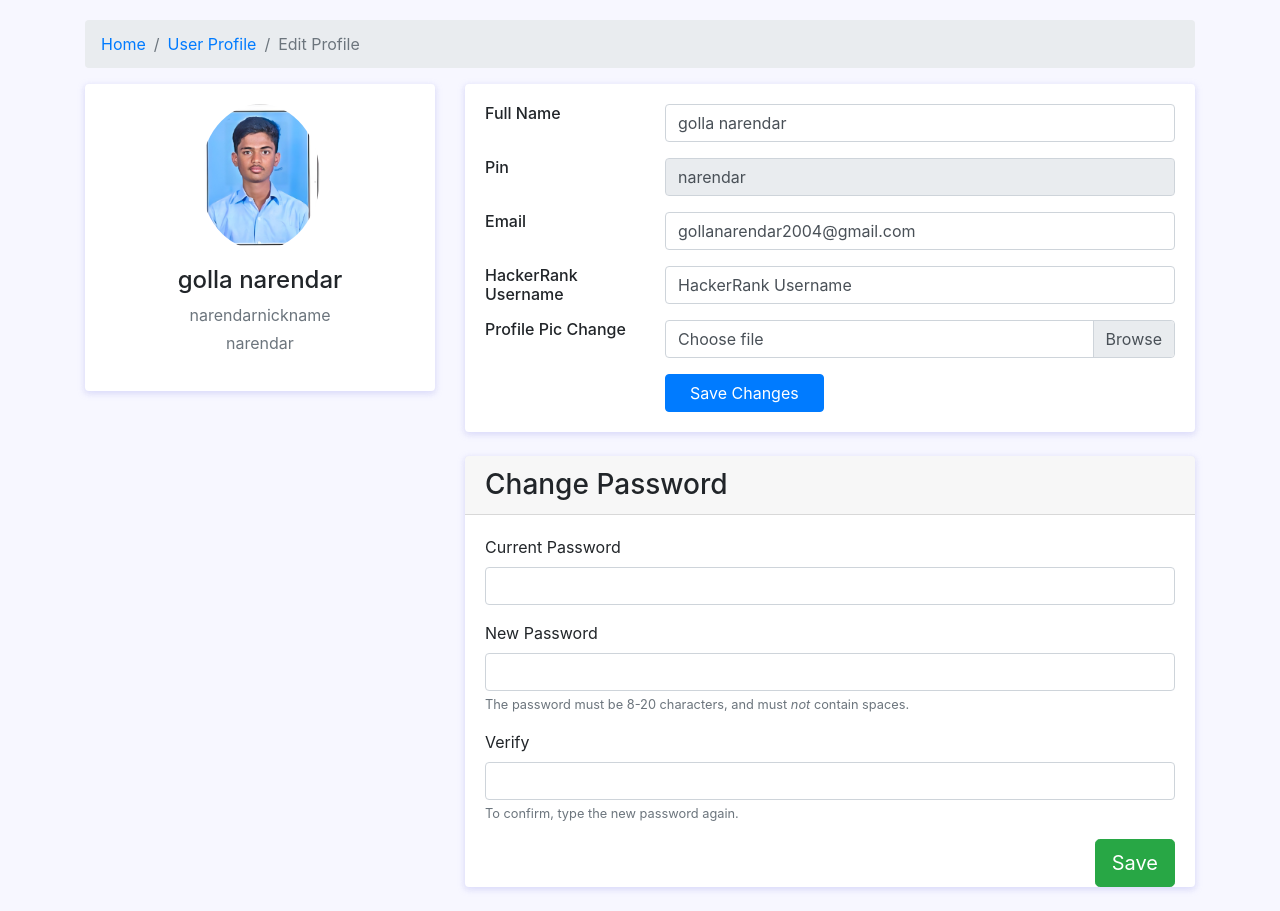
After one commit to Narendarcodes/gptlogicloom, a Django app: page /profile/editprofile/ in a window 1280 px wide. The commit adds this page. Run offline with Django 5.2, Linux system fonts and the light colour scheme; a user stored in the database is signed in; data comes from the database, SQL or seed files in the repository; both versions use the stored data as it was after the commit; some libraries are stand-ins or nearby versions.

Commit message:
made necessary changes in profile

```diff
--- a/profilepage/urls.py
+++ b/profilepage/urls.py
@@ -3,5 +3,6 @@ from django.urls import path,include
 from . import views
 
 urlpatterns = [
-    path('',views.profile,name='profile')
+    path('',views.profile,name='profile'),
+    path('editprofile/',views.editprofile,name='editprofile')
 ]
--- a/profilepage/views.py
+++ b/profilepage/views.py
@@ -12,3 +12,12 @@ def profile(request):
     else:
         context = {'user_profile': user_profile}
         return render(request, 'profile/userprofile.html', context)
+
+@login_required
+def editprofile(request):
+    user_profile = Profile.objects.filter(user=request.user).first()
+    if user_profile is None:
+        return redirect('home')
+    else:
+        context = {'user_profile': user_profile}
+        return render(request, 'profile/editprofile.html', context)
--- /dev/null
+++ b/templates/profile/editprofile.html
@@ -0,0 +1,177 @@
+<!DOCTYPE html>
+<html lang="en">
+
+<head>
+    <meta charset="utf-8">
+
+
+    <title>profile edit data and skills - Bootdey.com</title>
+    <meta name="viewport" content="width=device-width, initial-scale=1">
+    <link href="https://cdn.jsdelivr.net/npm/bootstrap@4.5.0/dist/css/bootstrap.min.css" rel="stylesheet">
+    <style type="text/css">
+        body {
+            background: #f7f7ff;
+            margin-top: 20px;
+        }
+
+        .card {
+            position: relative;
+            display: flex;
+            flex-direction: column;
+            min-width: 0;
+            word-wrap: break-word;
+            background-color: #fff;
+            background-clip: border-box;
+            border: 0 solid transparent;
+            border-radius: .25rem;
+            margin-bottom: 1.5rem;
+            box-shadow: 0 2px 6px 0 rgb(218 218 253 / 65%), 0 2px 6px 0 rgb(206 206 238 / 54%);
+        }
+
+        .me-2 {
+            margin-right: .5rem !important;
+        }
+    </style>
+</head>
+
+<body>
+
+
+    <div class="container">
+        <nav aria-label="breadcrumb" class="main-breadcrumb">
+            <ol class="breadcrumb">
+                <li class="breadcrumb-item"><a href="../../">Home</a></li>
+                <li class="breadcrumb-item "><a href="../">User Profile</a></li>
+                <li class="breadcrumb-item active" aria-current="page">Edit Profile</li>
+            </ol>
+        </nav>
+        <div class="main-body">
+            <div class="row">
+                <div class="col-lg-4">
+                    <div class="card">
+                        <div class="card-body">
+                            <div class="d-flex flex-column align-items-center text-center">
+                                <img src="{{ user_profile.image.url }}" alt="Admin"
+                                    class="rounded-circle" width="120">
+                                <div class="mt-3">
+                                    <h4>{{ user_profile.name }}</h4>
+                                    <p class="text-secondary mb-1">{{ user_profile.nickname }}</p>
+                                    <p class="text-muted font-size-sm">{{ user_profile.user.username }}</p>
+                                    {% comment %} <button class="btn btn-primary">Follow</button>
+                                    <button class="btn btn-outline-primary">Message</button> {% endcomment %}
+                                </div>
+                            </div>
+                        </div>
+                    </div>
+                </div>
+
+                <div class="col-lg-8">
+                    <div class="card">
+                        <div class="card-body">
+                            <form action='profileedithandle/' method='post'>
+                            <div class="row mb-3">
+                                <div class="col-sm-3">
+                                    <h6 class="mb-0">Full Name</h6>
+                                </div>
+                                <div class="col-sm-9 text-secondary">
+                                    <input type="text" class="form-control" value="{{ user_profile.name }}">
+                                </div>
+                            </div>
+                            <div class="row mb-3">
+                                <div class="col-sm-3">
+                                    <h6 class="mb-0">Pin</h6>
+                                </div>
+                                <div class="col-sm-9 text-secondary">
+                                    <input type="text" class="form-control" value="{{ user_profile.user.username }}" disabled readonly>
+                                </div>
+                            </div>
+                            <div class="row mb-3">
+                                <div class="col-sm-3">
+                                    <h6 class="mb-0">Email</h6>
+                                </div>
+                                <div class="col-sm-9 text-secondary">
+                                    <input type="email" class="form-control" value="{{ user_profile.user.email }}">
+                                </div>
+                            </div>
+                            <div class="row mb-3">
+                                <div class="col-sm-3">
+                                    <h6 class="mb-0">HackerRank Username</h6>
+                                </div>
+                                <div class="col-sm-9 text-secondary">
+                                    <input type="text" class="form-control" value="HackerRank Username">
+                                </div>
+                            </div>
+                            <div class="row mb-3">
+                                <div class="col-sm-3">
+                                    <h6 class="mb-0">Profile Pic Change</h6>
+                                </div>
+                                <div class="col-sm-9 text-secondary">
+                                <div class="custom-file">
+                                    <input type="file" class="custom-file-input" id="inputGroupFile01" aria-describedby="inputGroupFileAddon01">
+                                    <label class="custom-file-label" for="inputGroupFile01">Choose file</label>
+                                  </div>
+                                </div>
+                            </div>
+                            <div class="row">
+                                <div class="col-sm-3"></div>
+                                <div class="col-sm-9 text-secondary">
+                                    <input type="submit" class="btn btn-primary px-4" value="Save Changes">
+                                </div>
+                            </div>
+                            </div>
+
+
+                        </form>
+                        </div>
+
+                            <!-- form card change password -->
+                            <div class="card card-outline-secondary">
+                                <form action="changepasswordhandle" method="post">
+                                <div class="card-header">
+                                    <h3 class="mb-0">Change Password</h3>
+                                </div>
+                                <div class="card-body">
+                                    <form class="form" role="form" autocomplete="off">
+                                        <div class="form-group">
+                                            <label for="inputPasswordOld">Current Password</label>
+                                            <input type="password" class="form-control" id="inputPasswordOld" required="">
+                                        </div>
+                                        <div class="form-group">
+                                            <label for="inputPasswordNew">New Password</label>
+                                            <input type="password" class="form-control" id="inputPasswordNew" required="">
+                                            <span class="form-text small text-muted">
+                                                    The password must be 8-20 characters, and must <em>not</em> contain spaces.
+                                                </span>
+                                        </div>
+                                        <div class="form-group">
+                                            <label for="inputPasswordNewVerify">Verify</label>
+                                            <input type="password" class="form-control" id="inputPasswordNewVerify" required="">
+                                            <span class="form-text small text-muted">
+                                                    To confirm, type the new password again.
+                                                </span>
+                                        </div>
+                                        <div class="form-group">
+                                            <button type="submit" class="btn btn-success btn-lg float-right">Save</button>
+                                        </div>
+                                    </form>
+                                </div>
+                            </div>
+                            <!-- /form card change password -->
+
+                        </div>
+                    </div>
+
+                </div>
+
+            </div>
+
+        </div>
+    </div>
+    <script src="https://code.jquery.com/jquery-1.10.2.min.js"></script>
+    <script src="https://cdn.jsdelivr.net/npm/bootstrap@4.5.0/dist/js/bootstrap.bundle.min.js"></script>
+    <script type="text/javascript">
+
+    </script>
+</body>
+
+</html>
```
Also changed, not shown: templates/home/index.html (+42 -16 lines), templates/profile/userprofile.html (+10 -58 lines), db.sqlite3.
